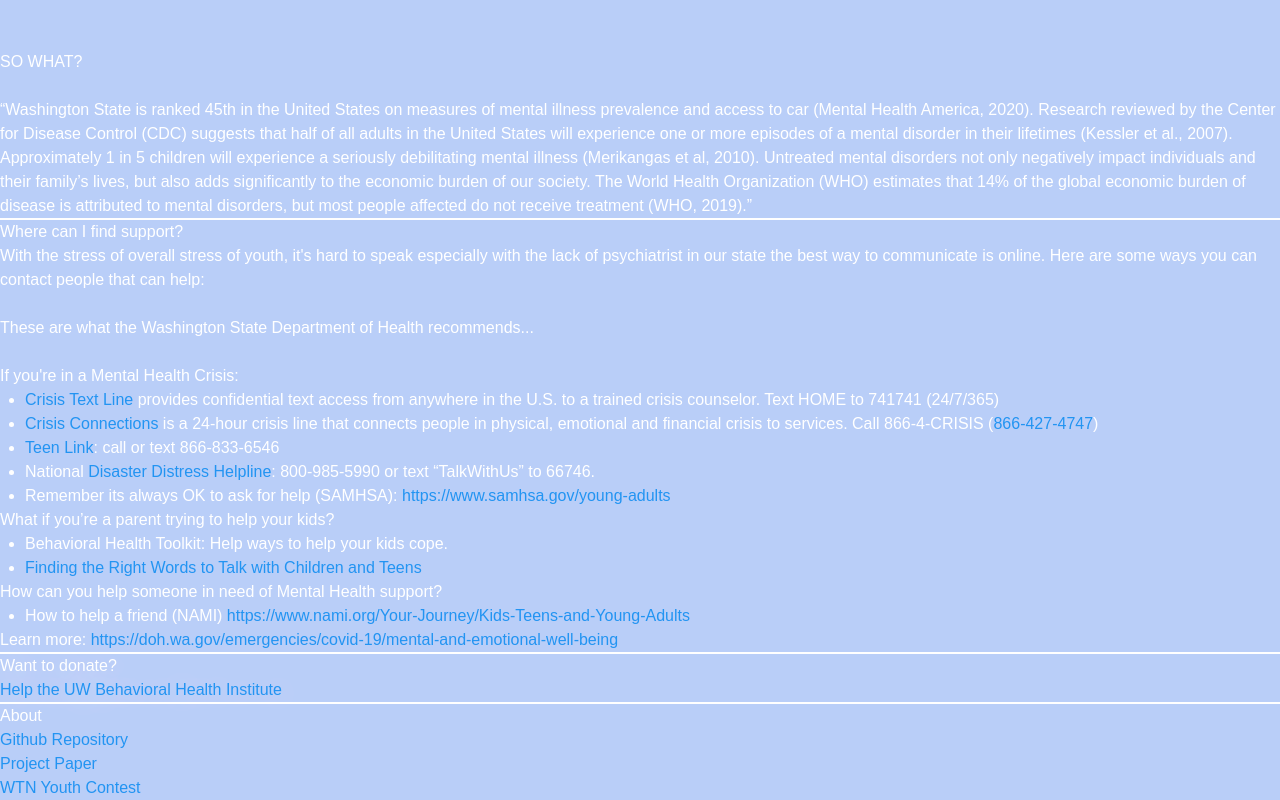
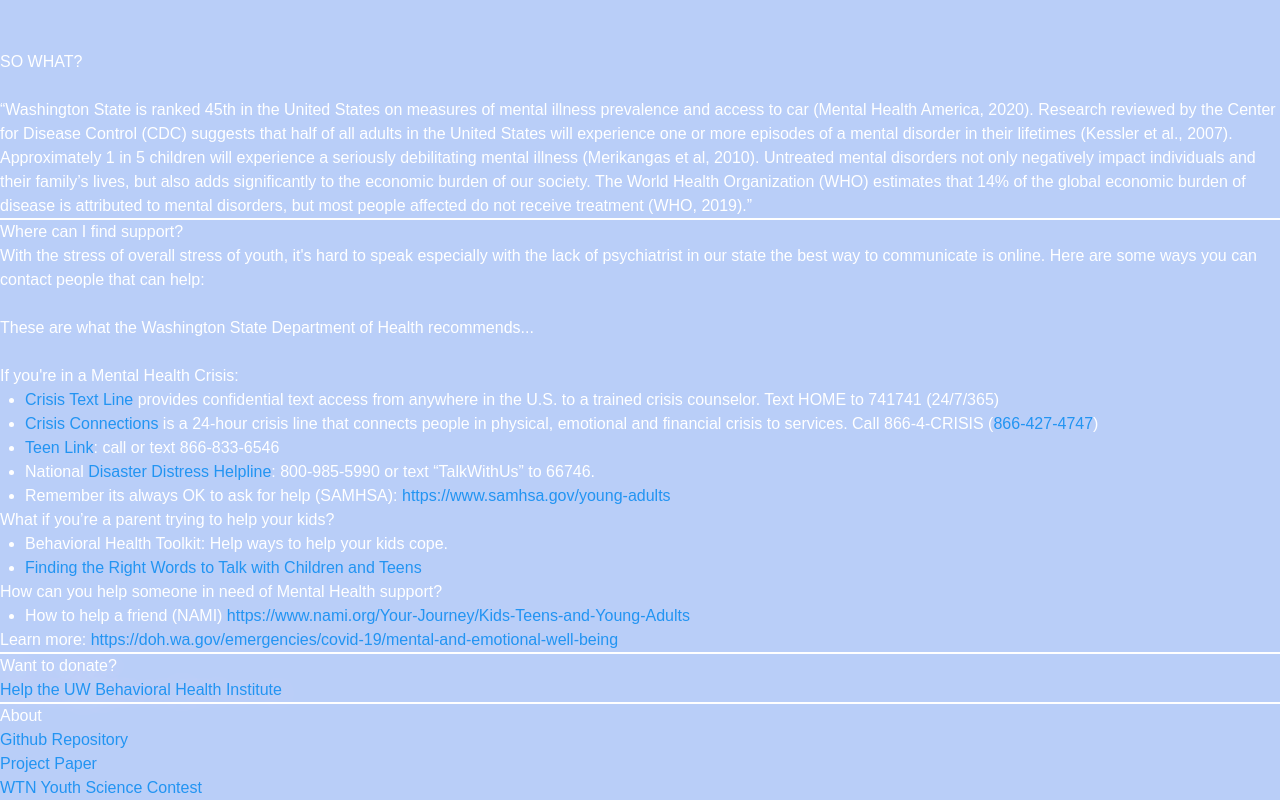
Before and after one commit to somebody4545/wtn-project, a React (Vite) app: page / in a window 1280 px wide. Shown: the part 4446-5246 px from the top of the page. Built offline with nearby package versions, Linux system fonts and the light colour scheme; a web font is replaced by a local one.

Commit message:
fixed typos

```diff
--- a/src/pages/Home.jsx
+++ b/src/pages/Home.jsx
@@ -685,7 +685,7 @@
                     href="/paper.pdf">Project Paper</a></h1>
                 <h1><a
                     href="https://doh.wa.gov/data-and-statistical-reports/washington-tracking-network-wtn/youth-science-contest">WTN
-                    Youth Contest</a></h1>
+                    Youth Science Contest</a></h1>
             </div>
 
         </>
```
